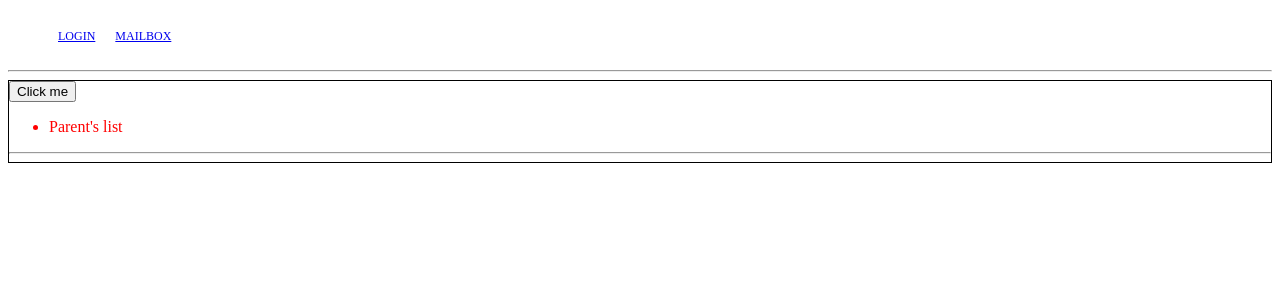
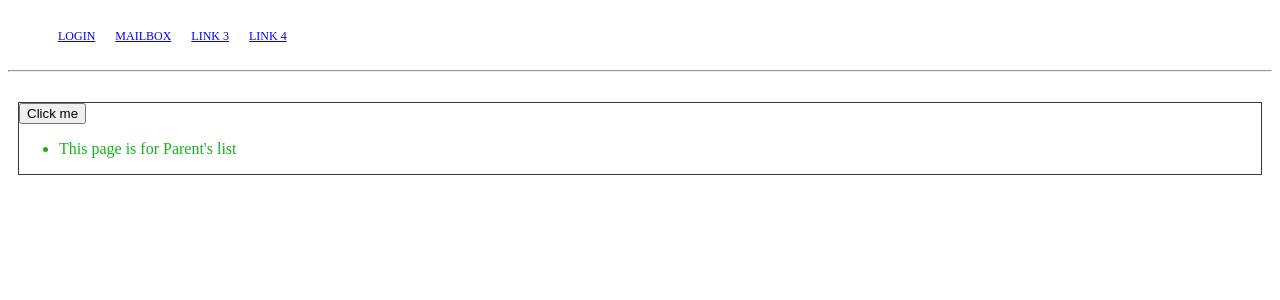
Before and after one commit to Naziiaba/Email-Create-ang, an Angular app: page /mailbox in a window 1280 px wide. Shown: the top 300 px of the page. Built offline with nearby package versions, Linux system fonts and the light colour scheme.

Commit message:
directives

```diff
--- a/src/app/app-routing.module.ts
+++ b/src/app/app-routing.module.ts
@@ -34,6 +34,11 @@ const routes: Routes = [{
   loadChildren: () => import('./mailbox/mailbox-routing.module').then(mod =>
     mod.MailboxRoutingModule),
     canActivate: [MyAuthClass]
+}, {
+  path: 'mailbox/:id',
+  loadChildren: () => import('./mailbox/mailbox-routing.module').then(mod =>
+    mod.MailboxRoutingModule),
+    canActivate: [MyAuthClass]
 }];
 
 @NgModule({
--- a/src/app/app.component.html
+++ b/src/app/app.component.html
@@ -1,10 +1,16 @@
 <!-- To use router links we need routerModule dependency -->
 <ul>
     <li>
-        <a routerLink="/login" routeLinkActive="active">LOGIN</a>
+        <a appTooltip routerLink="/login" routeLinkActive="active">LOGIN</a>
     </li>
     <li>
         <a routerLink="/mailbox" routeLinkActive="active">MAILBOX</a>
+    </li>
+    <li>
+        <a routerLink="/xyz" routeLinkActive="active">LINK 3</a>
+    </li>
+    <li>
+        <a routerLink="/abc" routeLinkActive="active">LINK 4</a>
     </li>
 </ul>
 <hr>
--- a/src/app/app.component.ts
+++ b/src/app/app.component.ts
@@ -25,5 +25,4 @@ import { Component } from '@angular/core';
  * variable value or expression output
  */
 export class AppComponent {
-
 }
--- a/src/app/app.module.ts
+++ b/src/app/app.module.ts
@@ -8,9 +8,13 @@ import { MailboxComponent } from './mailbox/mailbox.component';
 import { LeftNavComponent } from './mailbox/left-nav/left-nav.component';
 import { LoginComponent } from './login/login.component';
 import { LoginModule } from './login/login.module';
+import { AppTooltipDirective } from './shared/tooltip.directive';
 
 @NgModule({
   declarations: [
+    AppTooltipDirective,
+    LeftNavComponent,
+    MailboxComponent,
     AppComponent
   ],
   imports: [
--- a/src/app/mailbox/mailbox.component.css
+++ b/src/app/mailbox/mailbox.component.css
@@ -1,7 +1,8 @@
 .my-list {
-    color: red;
+    color: rgb(18, 180, 26);
 }
 
 .mailbox-wrapper {
-    border: 1px solid black;
+    border: 1px solid rgb(59, 55, 55);
+    margin: 30px 10px;
 }
--- a/src/app/mailbox/mailbox.component.html
+++ b/src/app/mailbox/mailbox.component.html
@@ -3,10 +3,8 @@
 
 <!-- This used for Encapsulation example  -->
 <ul class= "my-list">
-    <li>Parent's list</li>
+    <li>This page is for Parent's list</li>
 </ul>
-
-<hr>
 
 <!-- <app-left-nav [navData] = "navLinks" (menuSelectionChange) = "onSelectionChange($event);"></app-left-nav> -->
 </div>
--- a/src/app/mailbox/mailbox.component.ts
+++ b/src/app/mailbox/mailbox.component.ts
@@ -1,5 +1,6 @@
 import { Component, OnInit, ViewChild } from '@angular/core';
 import { LeftNavComponent } from './left-nav/left-nav.component';
+import { Router, ActivationEnd } from '@angular/router';
 
 @Component({
   selector: 'app-mailbox',
@@ -13,6 +14,15 @@ export class MailboxComponent {
     'Inbox',
     'Sent Items'
   ];
+
+  constructor(private router: Router) {
+    this.router.events.subscribe((event: ActivationEnd) => {
+      if (event.snapshot && event.snapshot.params) {
+        const paramID = event.snapshot.params;
+      // load content for paramID
+      }
+    });
+  }
 
   onSelectionChange(event) {
 
--- /dev/null
+++ b/src/app/shared/tooltip.directive.ts
@@ -0,0 +1,11 @@
+import { Directive, ElementRef } from '@angular/core';
+
+@Directive({
+    selector: '[appTooltip]'
+})
+
+export class AppTooltipDirective {
+    constructor(private elementRef: ElementRef) {
+        console.log(elementRef.nativeElement);
+    }
+}
```
Also changed, not shown: src/app/mailbox/mailbox.module.ts (+9 -0 lines).
